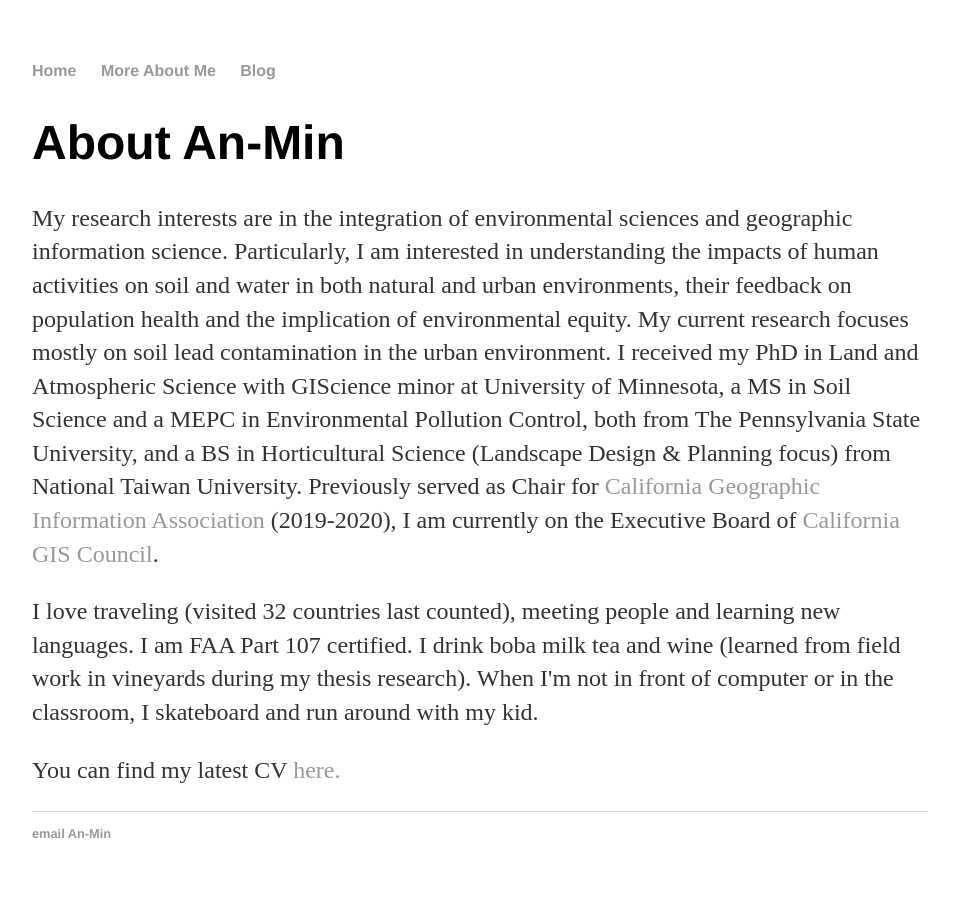
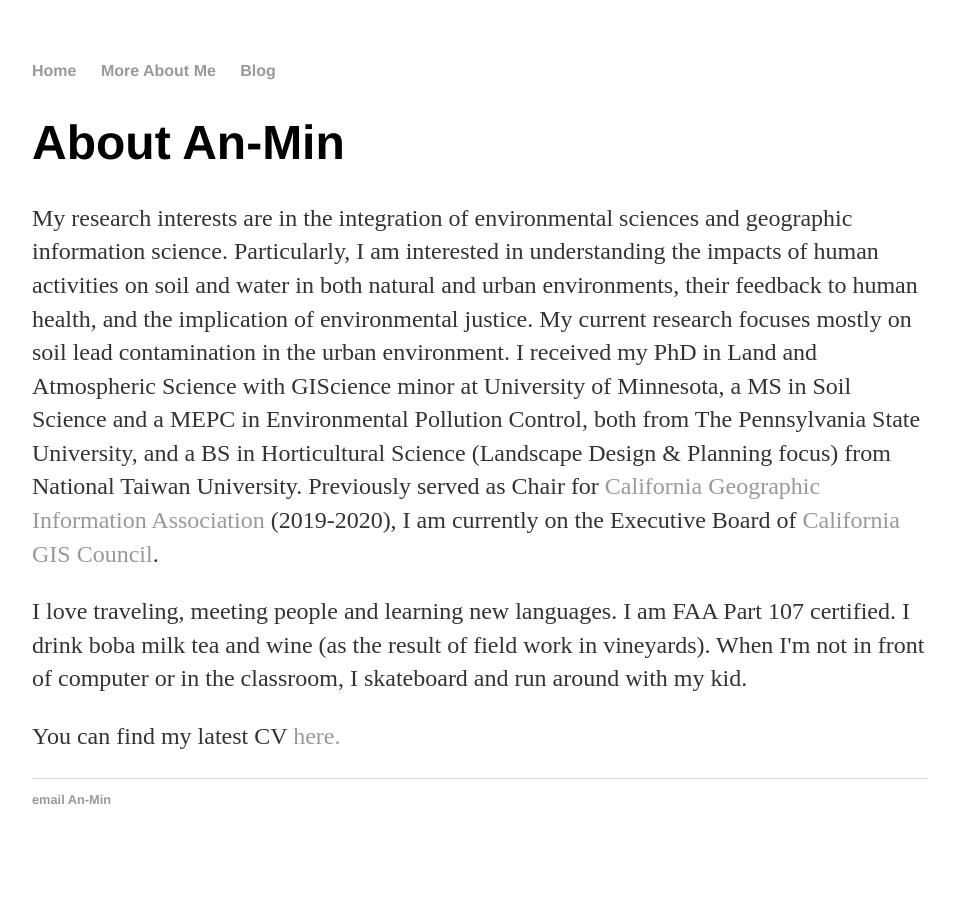
Before and after one commit to anmin/anmin.github.io, a Jekyll site: the page built from about/index.html, in a window 1280 px wide. Shown: the whole page, without its empty margins (160-1116 px from the left). Built offline with Jekyll 4.4.1, drawn with Linux system fonts in a browser that asks for light colours.

Commit message:
Update index.html

```diff
--- a/about/index.html
+++ b/about/index.html
@@ -5,9 +5,9 @@
 
 		<div class="about">
 			<h1>About An-Min</h1>
-			<p>My research interests are in the integration of environmental sciences and geographic information science. Particularly, I am interested in understanding the impacts of human activities on soil and water in both natural and urban environments, their feedback on population health and the implication of environmental equity. My current research focuses mostly on soil lead contamination in the urban environment. I received my PhD in Land and Atmospheric Science with GIScience minor at University of Minnesota, a MS in Soil Science and a MEPC in Environmental Pollution Control, both from The Pennsylvania State University, and a BS in Horticultural Science (Landscape Design & Planning focus) from National Taiwan University. Previously served as Chair for <a href="cgia.org">California Geographic Information Association</a> (2019-2020), I am currently on the Executive Board of <a href="https://cgia.org/cagiscouncil/">California GIS Council</a>.<p>
+			<p>My research interests are in the integration of environmental sciences and geographic information science. Particularly, I am interested in understanding the impacts of human activities on soil and water in both natural and urban environments, their feedback to human health, and the implication of environmental justice. My current research focuses mostly on soil lead contamination in the urban environment. I received my PhD in Land and Atmospheric Science with GIScience minor at University of Minnesota, a MS in Soil Science and a MEPC in Environmental Pollution Control, both from The Pennsylvania State University, and a BS in Horticultural Science (Landscape Design & Planning focus) from National Taiwan University. Previously served as Chair for <a href="cgia.org">California Geographic Information Association</a> (2019-2020), I am currently on the Executive Board of <a href="https://cgia.org/cagiscouncil/">California GIS Council</a>.<p>
 
-			<p>I love traveling (visited 32 countries last counted), meeting people and learning new languages. I am FAA Part 107 certified. I drink boba milk tea and wine (learned from field work in vineyards during my thesis research). When I'm not in front of computer or in the classroom, I skateboard and run around with my kid.
+			<p>I love traveling, meeting people and learning new languages. I am FAA Part 107 certified. I drink boba milk tea and wine (as the result of field work in vineyards). When I'm not in front of computer or in the classroom, I skateboard and run around with my kid.
 
 			<p>You can find my latest CV <a href="https://dornsife.usc.edu/cf/faculty-and-staff/faculty.cfm?pid=1075172">here.</a>
 	</div>
```
